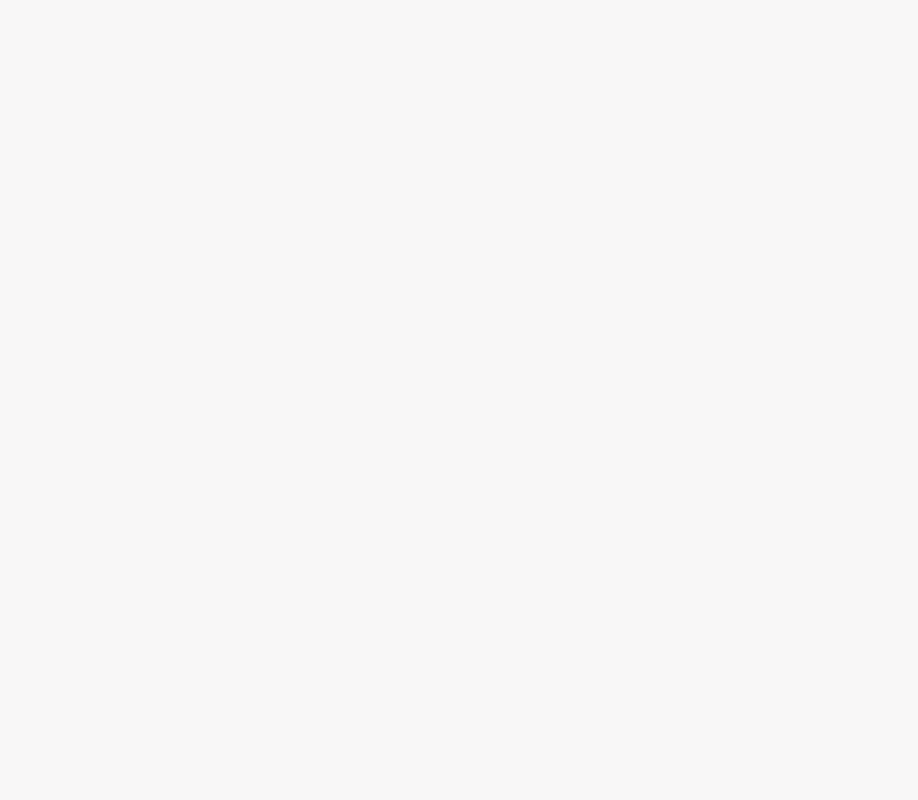
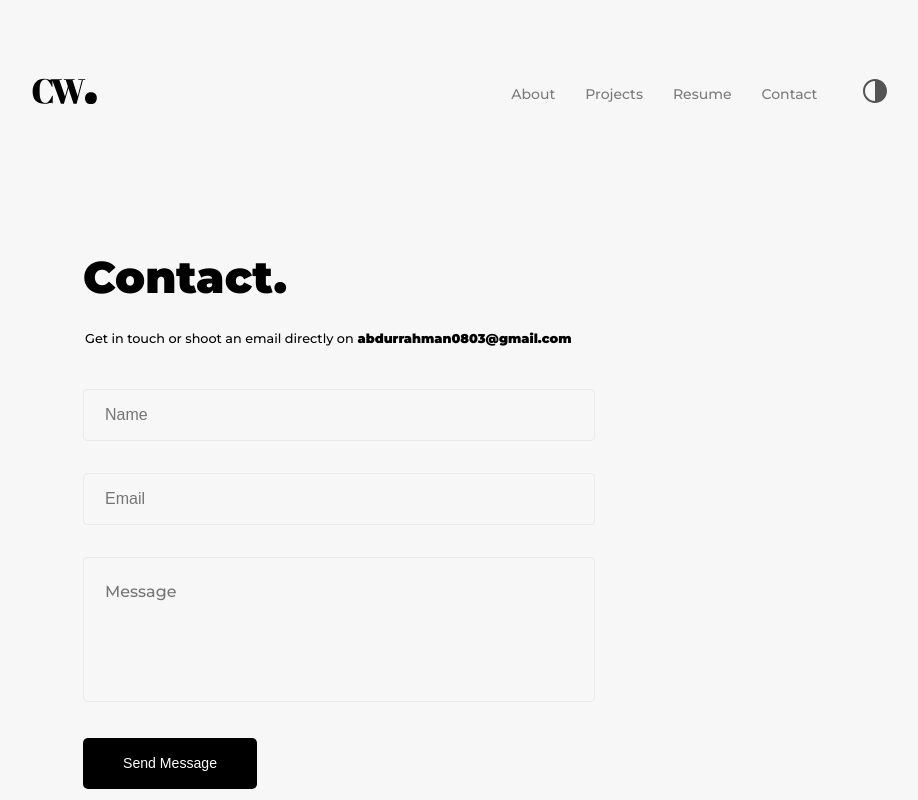
Before and after one commit to AbdurrahmanSogbesan/simple-folio, a React (Create React App) app: page /contact in a window 1280 px wide. Before the commit this address had no page. Shown: the top 800 px of the page, without its empty margins (173-1091 px from the left). Built offline with nearby package versions, Linux system fonts and the light colour scheme.

Commit message:
added header links and contact page

```diff
--- a/src/App.js
+++ b/src/App.js
@@ -1,6 +1,7 @@
 import "./App.css";
 import Home from "./pages/Home";
 import About from "./pages/About";
+import Contact from "./pages/Contact";
 import { BrowserRouter, Routes, Route, Link } from "react-router-dom";
 
 function App() {
@@ -10,6 +11,7 @@ function App() {
         <Routes>
           <Route path="/" element={<Home />} />
           <Route path="/about" element={<About />} />
+          <Route path="/contact" element={<Contact />} />
         </Routes>
       </div>
     </BrowserRouter>
--- a/src/components/Header/Header.css
+++ b/src/components/Header/Header.css
@@ -9,6 +9,7 @@
 .header__links {
   display: flex;
   align-items: center;
+  text-decoration: none;
 }
 
 .header__link {
@@ -17,6 +18,7 @@
   color: #00000080;
   cursor: pointer;
   border-bottom: 1px solid transparent;
+  text-decoration: none;
 }
 
 .header__link:hover {
--- a/src/components/Header/index.js
+++ b/src/components/Header/index.js
@@ -2,17 +2,28 @@ import React from "react";
 import Logo from "../Logo";
 import DarkToggle from "../DarkToggle";
 import "./Header.css";
+import { Link } from "react-router-dom";
 
 function Header() {
   return (
     <div className="header">
-      <Logo />
+      <Link to="/" style={{ textDecoration: "none" }}>
+        <Logo />
+      </Link>
       <div className="header__right">
         <div className="header__links">
-          <span className="header__link">About</span>
-          <span className="header__link">Projects</span>
-          <span className="header__link">Resume</span>
-          <span className="header__link">Contact</span>
+          <Link to="/about" style={{ textDecoration: "none" }}>
+            <span className="header__link">About</span>
+          </Link>
+          <Link to="/projects" style={{ textDecoration: "none" }}>
+            <span className="header__link">Projects</span>
+          </Link>
+          <Link to="/resume" style={{ textDecoration: "none" }}>
+            <span className="header__link">Resume</span>
+          </Link>
+          <Link to="/contact" style={{ textDecoration: "none" }}>
+            <span className="header__link">Contact</span>
+          </Link>
           <DarkToggle />
         </div>
         <div className="header__hamburgerContainer">
--- /dev/null
+++ b/src/pages/Contact/Contact.css
@@ -0,0 +1,17 @@
+.contact {
+    display: flex;
+    flex-direction: column;
+    justify-content: center;
+    padding: 0 16% 3% 20%;
+  }
+
+  form {
+      margin-top: 30px;
+  }
+
+  @media (max-width: 992px) {
+    .contact {
+      padding: 0px;
+      margin: 28px 33px;
+    }
+  }
--- /dev/null
+++ b/src/pages/Contact/index.js
@@ -0,0 +1,42 @@
+import React from "react";
+import H2 from "../../components/H2";
+import "./Contact.css";
+import Footer from "../../components/Footer";
+import Header from "../../components/Header";
+import TextBox from "../../components/TextBox";
+import TextArea from "../../components/TextArea";
+import Button from "../../components/Button";
+
+function Contact() {
+  return (
+    <div>
+      <Header />
+      <div className="contact">
+        <H2 text="Contact." />
+        <p className="subtitle">
+          Get in touch or shoot an email directly on
+          <strong> abdurrahman0803@gmail.com</strong>
+        </p>
+        <form action="submit">
+          <TextBox name="name" type="text" placeholder="Name" required="true" />
+          <TextBox
+            name="email"
+            type="text"
+            placeholder="Email"
+            required="true"
+          />
+          <TextArea
+            name="message"
+            placeholder="Message"
+            rows="5"
+            required="true"
+          />
+          <Button text="Send Message" />
+        </form>
+        <Footer linkText="Go Back Home" />
+      </div>
+    </div>
+  );
+}
+
+export default Contact;
```
